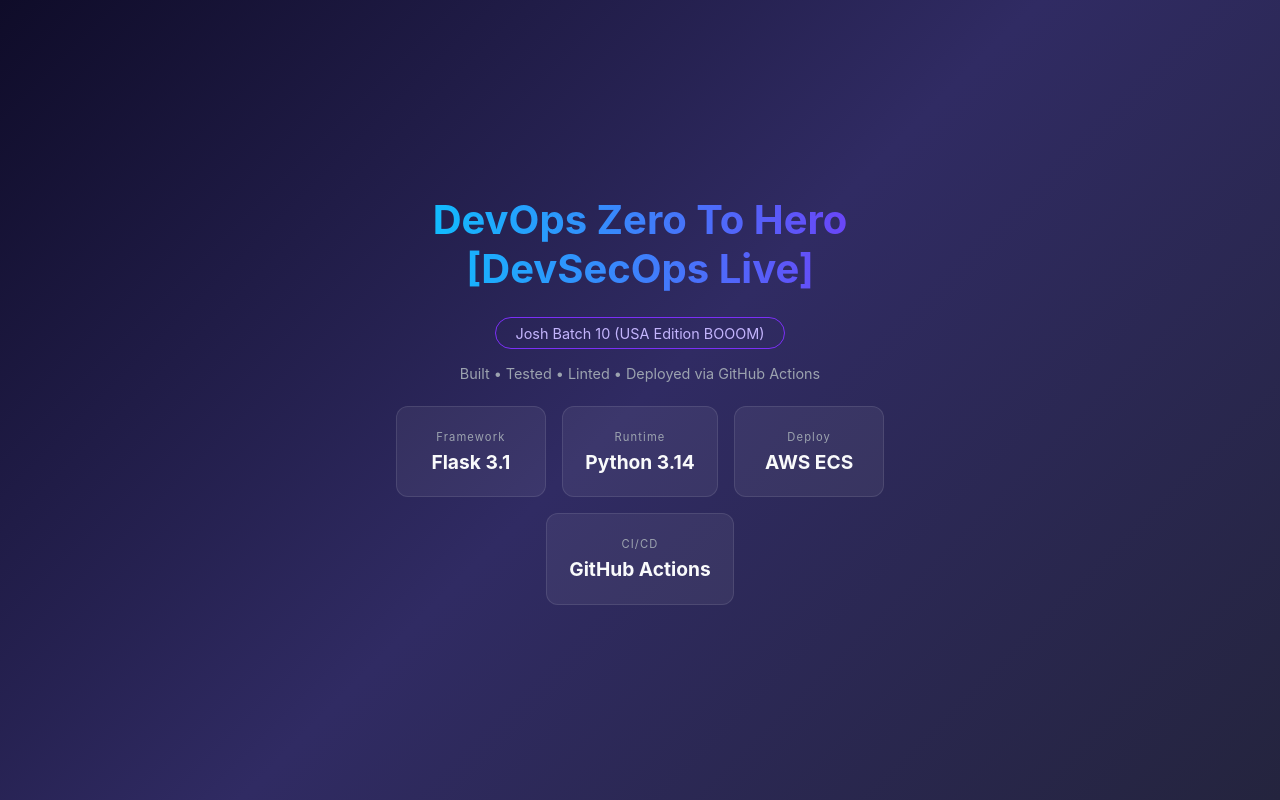
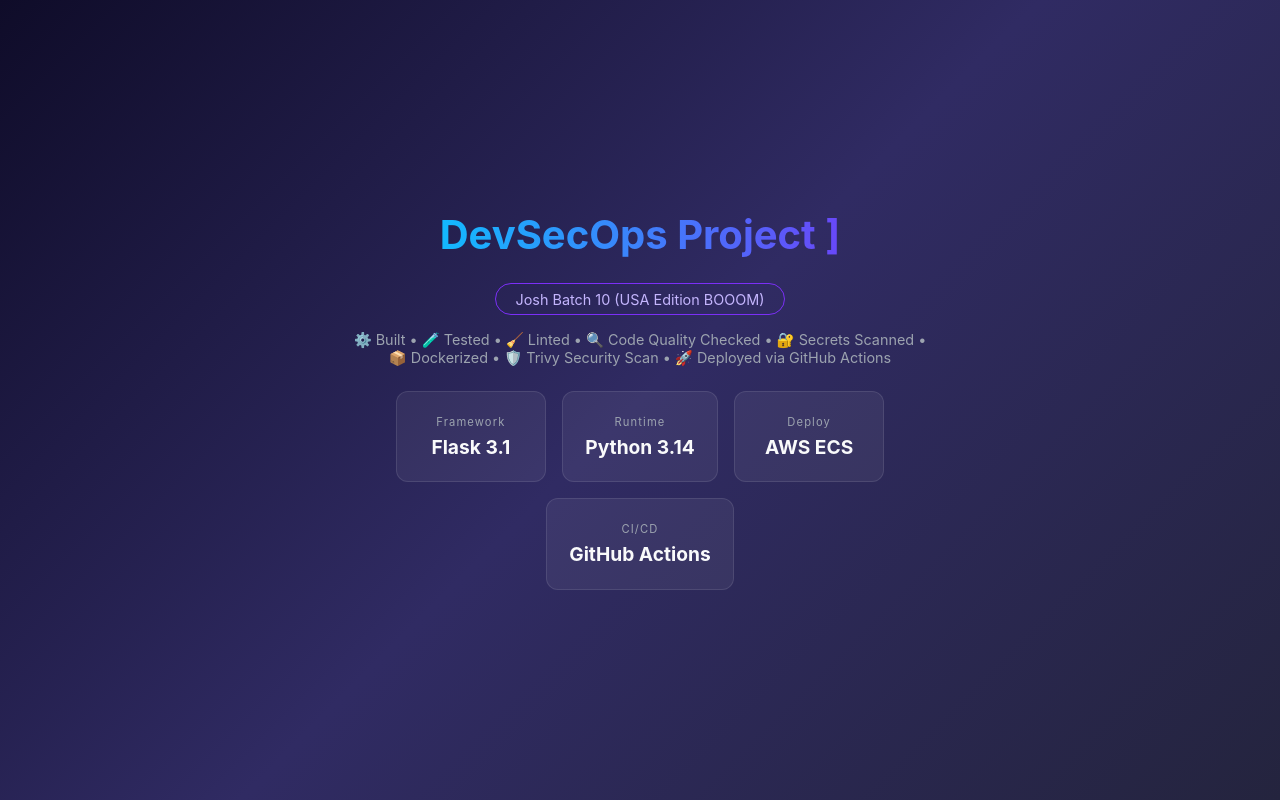
Before and after one commit to santoshairi/python-project-ci-cd-with-Git-hub-action, a plain HTML site: page templates/index.html in a window 1280 px wide. Drawn offline with Linux system fonts and the light colour scheme.

Commit message:
index.html updated

```diff
--- a/templates/index.html
+++ b/templates/index.html
@@ -78,11 +78,11 @@
 
 <div class="container">
 
-<h1>DevOps Zero To Hero [DevSecOps Live]</h1>
+<h1>DevSecOps Project ]</h1>
 <div class="badge">Josh Batch 10 (USA Edition BOOOM)</div>
 
 <div class="pipeline">
-Built • Tested • Linted • Deployed via GitHub Actions
+⚙️ Built • 🧪 Tested • 🧹 Linted • 🔍 Code Quality Checked • 🔐 Secrets Scanned • 📦 Dockerized • 🛡️ Trivy Security Scan • 🚀 Deployed via GitHub Actions
 </div>
 
 <div class="cards">
```
